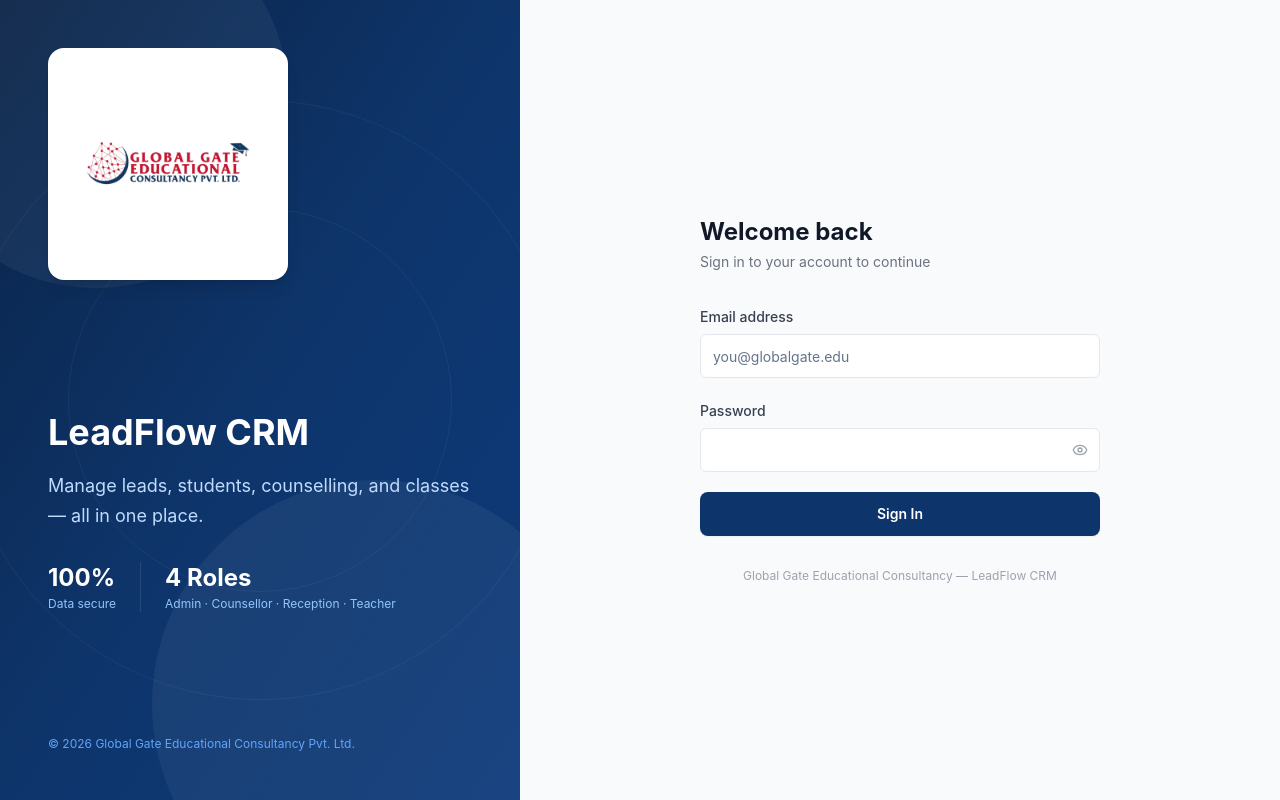
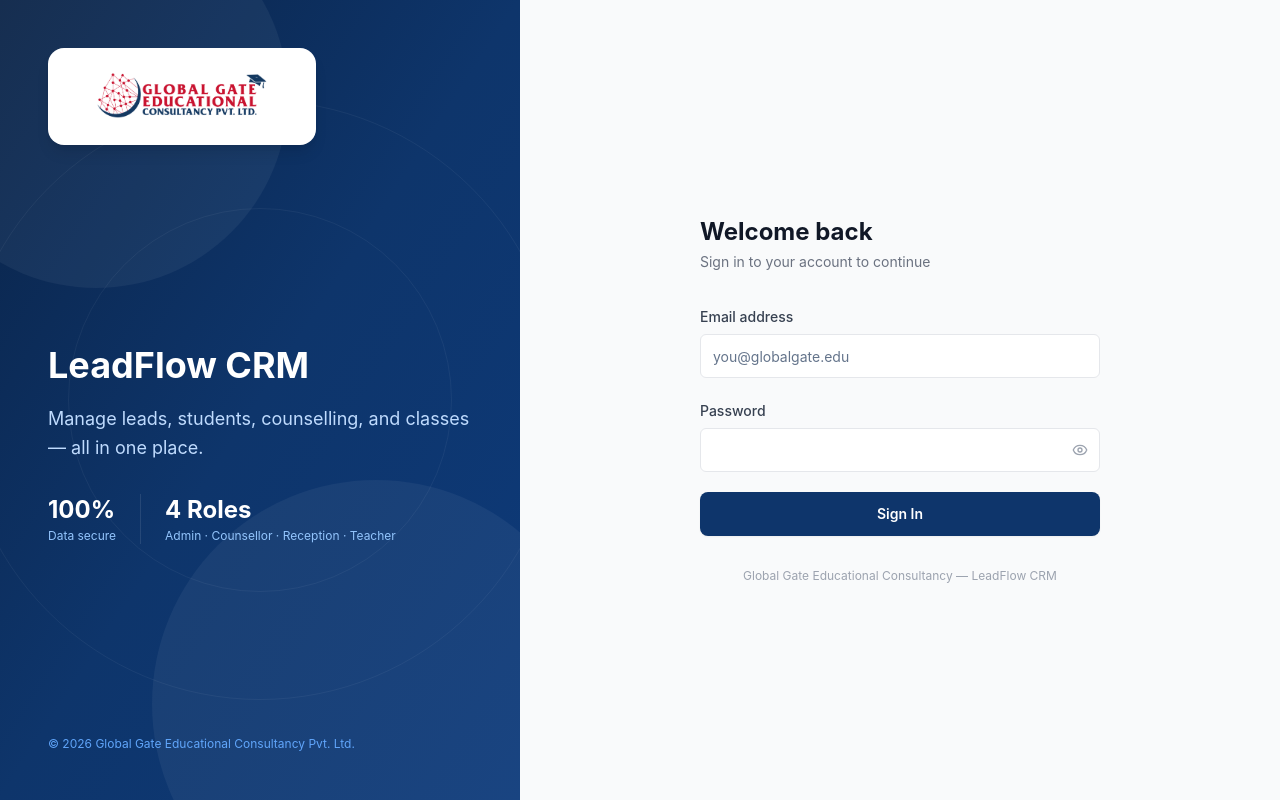
Before and after one commit to MANGOpali/GGEC-studentTracker, a Next.js app: page /login in a window 1280 px wide. Built offline with nearby package versions, Linux system fonts and the light colour scheme.

Commit message:
fix: use logo.png on login page (no-bg version not rendering correctly)

```diff
--- a/app/login/page.tsx
+++ b/app/login/page.tsx
@@ -59,12 +59,12 @@
 
         {/* Logo */}
         <div className="relative z-10">
-          <div className="bg-white rounded-2xl px-5 py-4 inline-block shadow-lg">
+          <div className="bg-white rounded-2xl px-6 py-3 inline-block shadow-lg">
             <Image
-              src="/logo-nobg.png"
+              src="/logo.png"
               alt="Global Gate Educational Consultancy"
-              width={200}
-              height={200}
+              width={220}
+              height={74}
               className="object-contain"
             />
           </div>
@@ -102,10 +102,10 @@
         {/* Mobile logo */}
         <div className="lg:hidden mb-8">
           <Image
-            src="/logo-nobg.png"
+            src="/logo.png"
             alt="Global Gate Educational Consultancy"
-            width={200}
-            height={200}
+            width={220}
+            height={74}
             className="object-contain"
           />
         </div>
```
